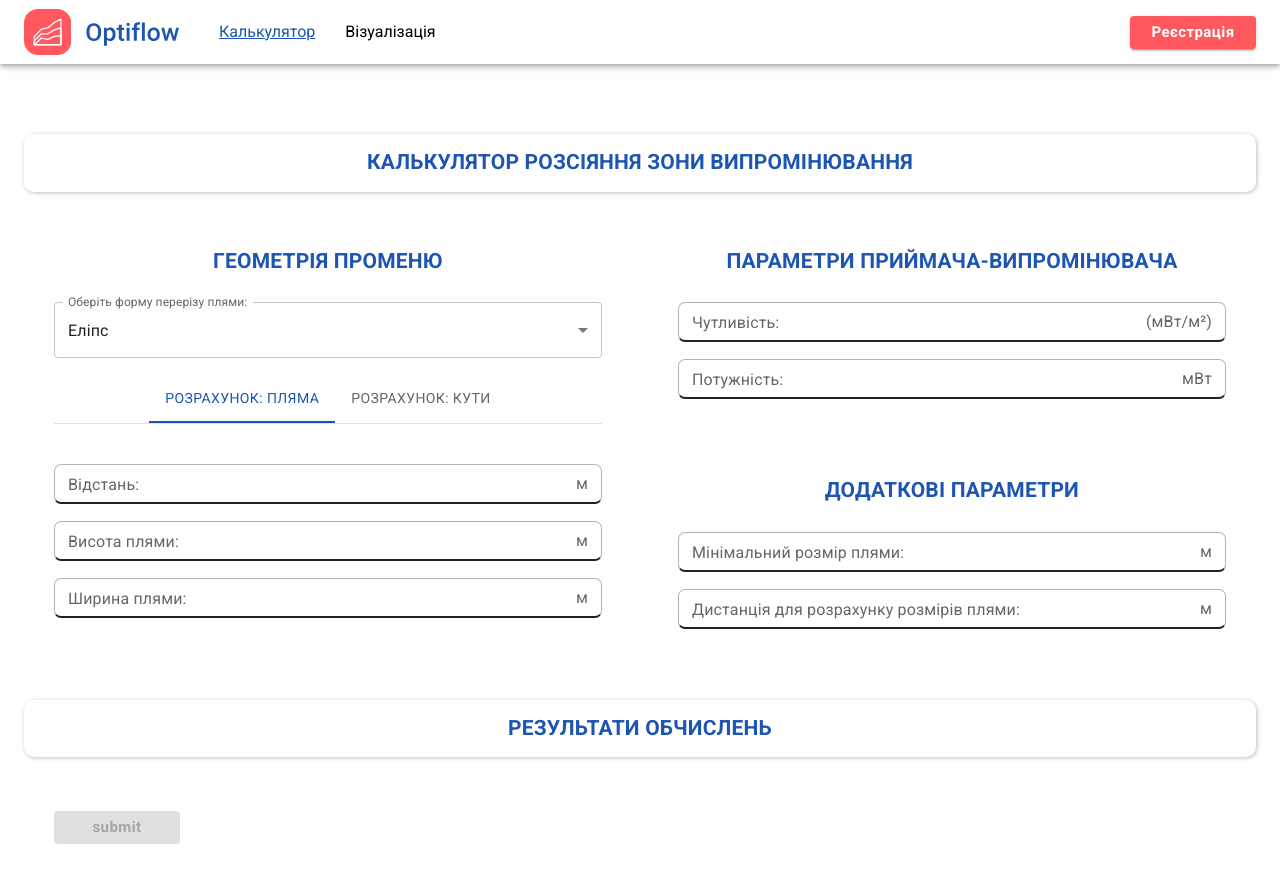
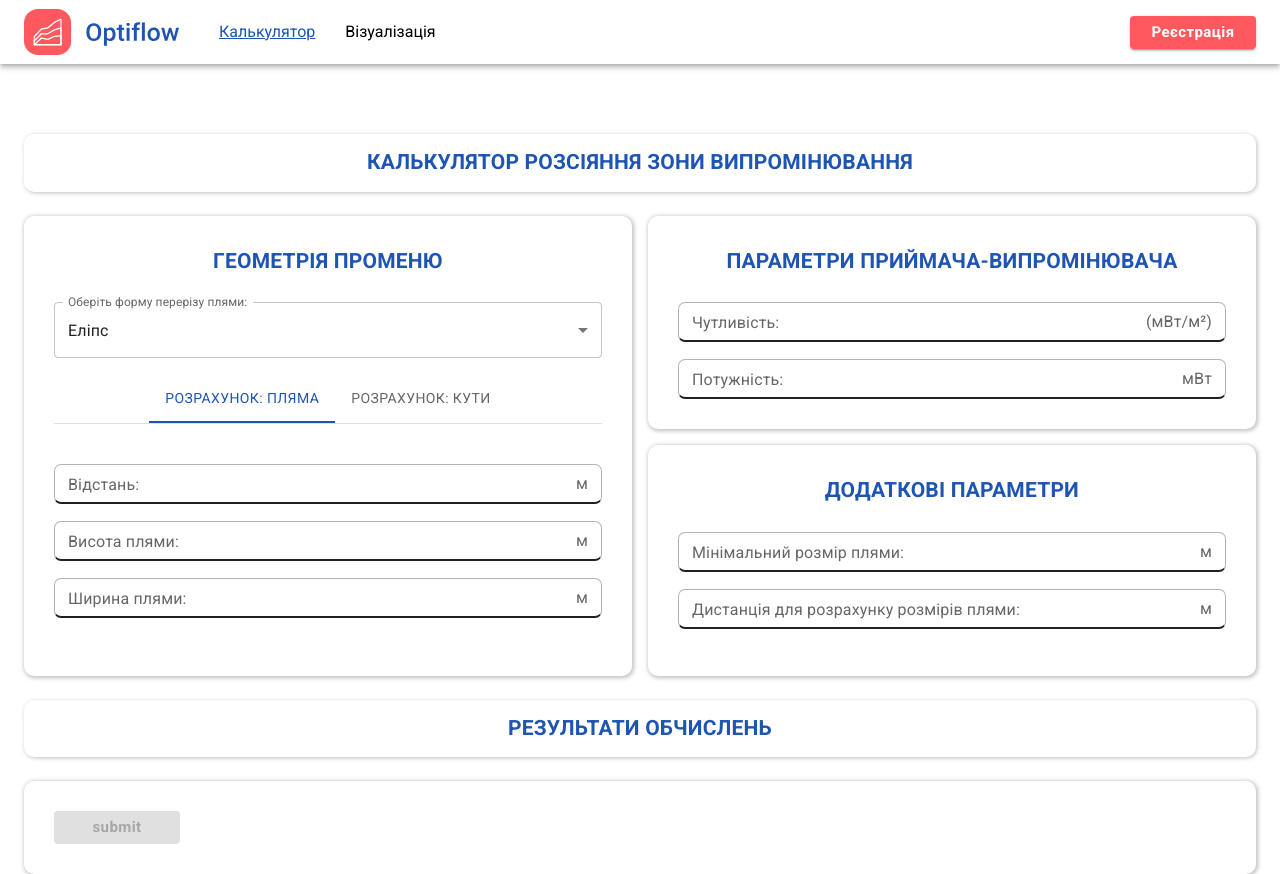
Before and after one commit to Skiftech-project/optiflow-frontend, a React (Vite) app: page /calculator in a window 1280 px wide. Built offline with nearby package versions, Linux system fonts and the light colour scheme.

Commit message:
added reusable block style

```diff
--- a/src/styles/index.css
+++ b/src/styles/index.css
@@ -5,6 +5,7 @@
 * {
     font-family: 'Roboto', system-ui, sans-serif;
     scroll-behavior: smooth;
+    box-sizing: border-box;
 }
 
 #root {
--- /dev/null
+++ b/src/styles/index.js
@@ -0,0 +1,2 @@
+import { blockStyle } from './styles';
+export { blockStyle };
--- /dev/null
+++ b/src/styles/styles.jsx
@@ -0,0 +1,7 @@
+const blockStyle = {
+    borderRadius: '10px',
+    background: '#FFF',
+    boxShadow: '1px 1px 4px 1px rgba(0, 0, 0, 0.25)',
+};
+
+export { blockStyle };
```
